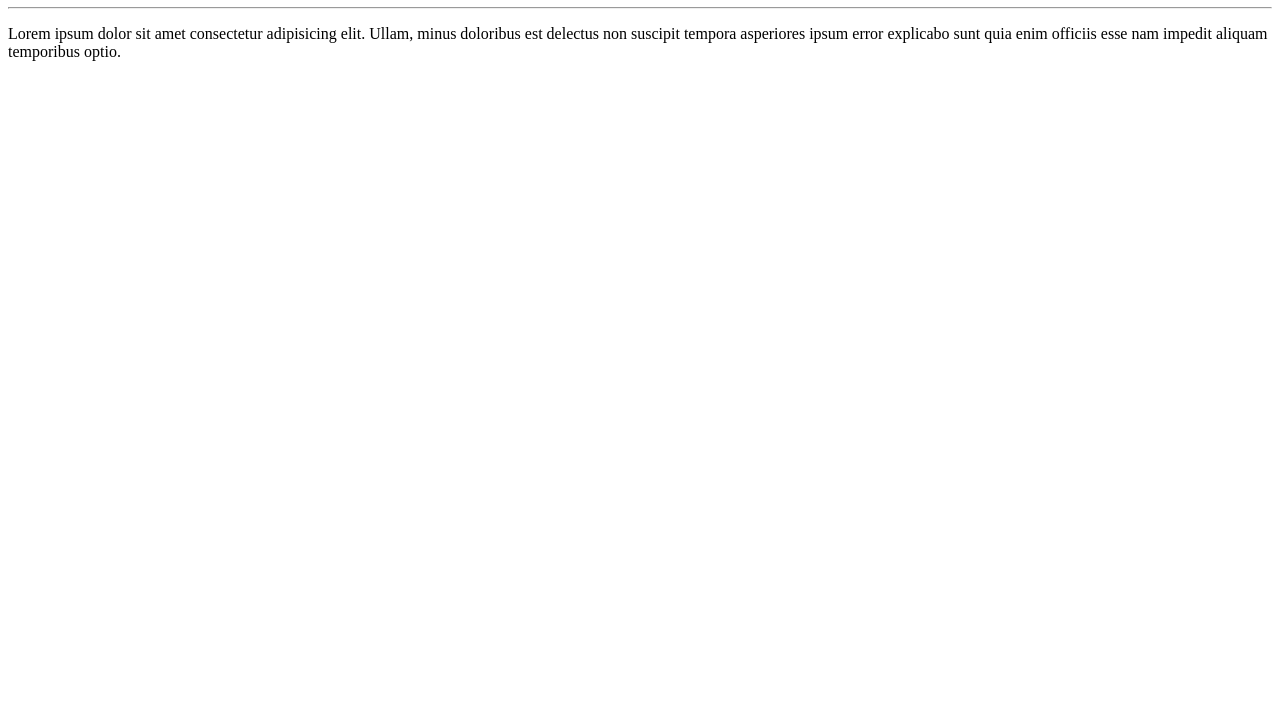
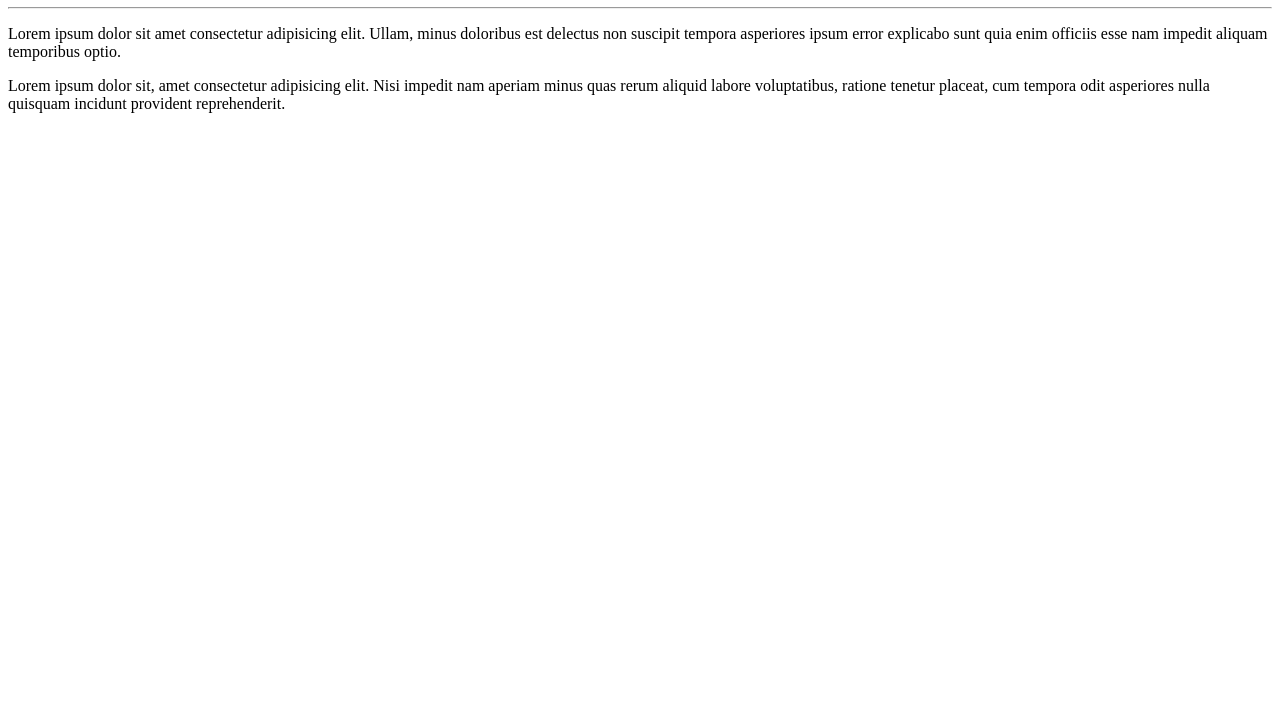
Before and after one commit to GameOver1227/Hello-Word, a plain HTML site: page site-exemplo/index.html in a window 1280 px wide. Shown: the part 73-800 px from the top of the page. Drawn offline with Linux system fonts and the light colour scheme.

Commit message:
Adicionei outro lorem

```diff
--- a/site-exemplo/index.html
+++ b/site-exemplo/index.html
@@ -9,5 +9,6 @@
     <h1>Olá, Mundo</h1>
     <hr>
     <p>Lorem ipsum dolor sit amet consectetur adipisicing elit. Ullam, minus doloribus est delectus non suscipit tempora asperiores ipsum error explicabo sunt quia enim officiis esse nam impedit aliquam temporibus optio.</p>
+    <p>Lorem ipsum dolor sit, amet consectetur adipisicing elit. Nisi impedit nam aperiam minus quas rerum aliquid labore voluptatibus, ratione tenetur placeat, cum tempora odit asperiores nulla quisquam incidunt provident reprehenderit.</p>
 </body>
 </html>
```
